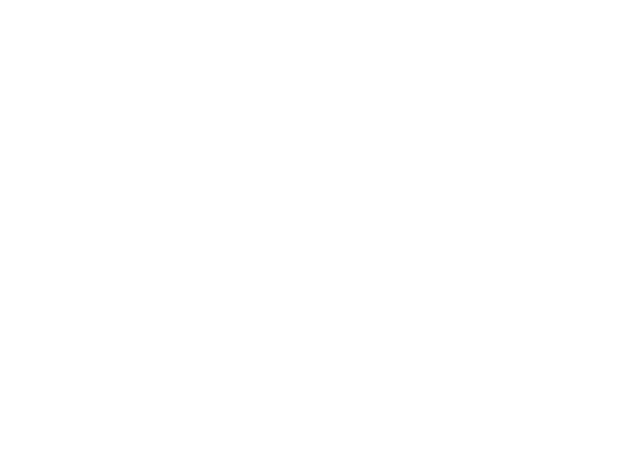
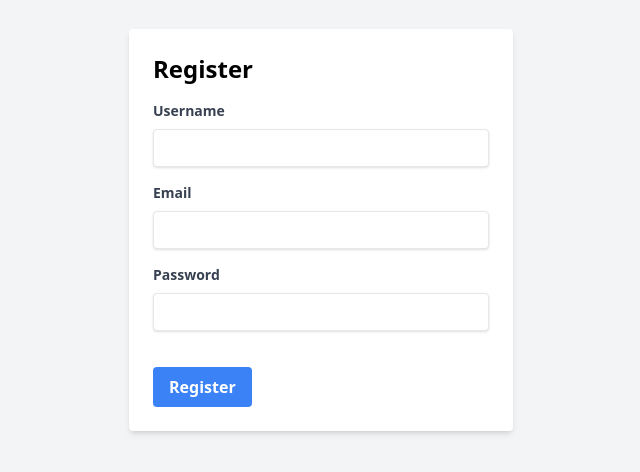
Before and after one commit to mayangpuspitasari/web_e-commerce, a React (Vite) app: page /register in a window 1280 px wide. Before the commit this address had no page. Shown: the part 170-642 px from the top of the page, without its empty margins (319-959 px from the left). Built offline with nearby package versions, Linux system fonts and the light colour scheme.

Commit message:
page login dan register

```diff
--- a/src/App.jsx
+++ b/src/App.jsx
@@ -7,8 +7,8 @@
 import MainLayout from './layout/MainLayout';
 import AdminLayout from './layout/AdminLayout';
 import Product from './components/Admin/Product';
-// import LoginPages from './pages/LoginPages';
-// import RegisterPage from './pages/RegisterPage';
+import LoginPages from './pages/LoginPages';
+import RegisterPage from './pages/RegisterPage';
 
 const App = () => {
   return (
@@ -40,9 +40,9 @@
           }
         />
 
-        {/* Rute untuk Login dan Register
+        {/* //Rute untuk Login dan Register */}
         <Route path="/login" element={<LoginPages />} />
-        <Route path="/register" element={<RegisterPage />} /> */}
+        <Route path="/register" element={<RegisterPage />} />
 
         {/* Rute dengan AdminLayout */}
         <Route
--- a/src/components/LoginInput.jsx
+++ b/src/components/LoginInput.jsx
@@ -0,0 +1,51 @@
+import React from 'react';
+
+const LoginInput = () => {
+  return (
+    <div className="flex items-center justify-center min-h-screen bg-gray-100">
+      <div className="bg-white p-8 rounded-lg shadow-lg w-full max-w-md">
+        <h2 className="text-2xl font-bold mb-6 text-center">Login</h2>
+        <form>
+          <div className="mb-4">
+            <label
+              className="block text-gray-700 text-sm font-bold mb-2"
+              htmlFor="username"
+            >
+              Username
+            </label>
+            <input
+              type="text"
+              id="username"
+              className="shadow appearance-none border rounded w-full py-2 px-3 text-gray-700 leading-tight focus:outline-none focus:shadow-outline"
+              placeholder="Enter your username"
+            />
+          </div>
+          <div className="mb-6">
+            <label
+              className="block text-gray-700 text-sm font-bold mb-2"
+              htmlFor="password"
+            >
+              Password
+            </label>
+            <input
+              type="password"
+              id="password"
+              className="shadow appearance-none border rounded w-full py-2 px-3 text-gray-700 mb-3 leading-tight focus:outline-none focus:shadow-outline"
+              placeholder="Enter your password"
+            />
+          </div>
+          <div className="flex items-center justify-between">
+            <button
+              type="submit"
+              className="bg-blue-500 hover:bg-blue-700 text-white font-bold py-2 px-4 rounded focus:outline-none focus:shadow-outline"
+            >
+              Login
+            </button>
+          </div>
+        </form>
+      </div>
+    </div>
+  );
+};
+
+export default LoginInput;
--- a/src/components/RegisterInput.jsx
+++ b/src/components/RegisterInput.jsx
@@ -0,0 +1,95 @@
+import React, { useState } from 'react';
+
+const RegisterInput = () => {
+  const [formData, setFormData] = useState({
+    username: '',
+    email: '',
+    password: '',
+  });
+
+  const handleChange = (e) => {
+    const { name, value } = e.target;
+    setFormData({
+      ...formData,
+      [name]: value,
+    });
+  };
+
+  const handleSubmit = (e) => {
+    e.preventDefault();
+    // Handle form submission logic here
+    console.log(formData);
+  };
+
+  return (
+    <div className="flex justify-center items-center min-h-screen bg-gray-100">
+      <form
+        onSubmit={handleSubmit}
+        className="bg-white p-6 rounded shadow-md w-full max-w-sm"
+      >
+        <h2 className="text-2xl font-bold mb-4">Register</h2>
+        <div className="mb-4">
+          <label
+            className="block text-gray-700 text-sm font-bold mb-2"
+            htmlFor="username"
+          >
+            Username
+          </label>
+          <input
+            type="text"
+            name="username"
+            id="username"
+            value={formData.username}
+            onChange={handleChange}
+            className="shadow appearance-none border rounded w-full py-2 px-3 text-gray-700 leading-tight focus:outline-none focus:shadow-outline"
+            required
+          />
+        </div>
+        <div className="mb-4">
+          <label
+            className="block text-gray-700 text-sm font-bold mb-2"
+            htmlFor="email"
+          >
+            Email
+          </label>
+          <input
+            type="email"
+            name="email"
+            id="email"
+            value={formData.email}
+            onChange={handleChange}
+            className="shadow appearance-none border rounded w-full py-2 px-3 text-gray-700 leading-tight focus:outline-none focus:shadow-outline"
+            required
+          />
+        </div>
+        <div className="mb-6">
+          <label
+            className="block text-gray-700 text-sm font-bold mb-2"
+            htmlFor="password"
+          >
+            Password
+          </label>
+          <input
+            type="password"
+            name="password"
+            id="password"
+            value={formData.password}
+            onChange={handleChange}
+            className="shadow appearance-none border rounded w-full py-2 px-3 text-gray-700 mb-3 leading-tight focus:outline-none focus:shadow-outline"
+            required
+          />
+        </div>
+        <div className="flex items-center justify-between">
+          <button
+            type="submit"
+            className="bg-blue-500 hover:bg-blue-700 text-white font-bold py-2 px-4 rounded focus:outline-none focus:shadow-outline"
+          >
+            Register
+          </button>
+        </div>
+      </form>
+    </div>
+  );
+};
+
+export default RegisterInput;
```
